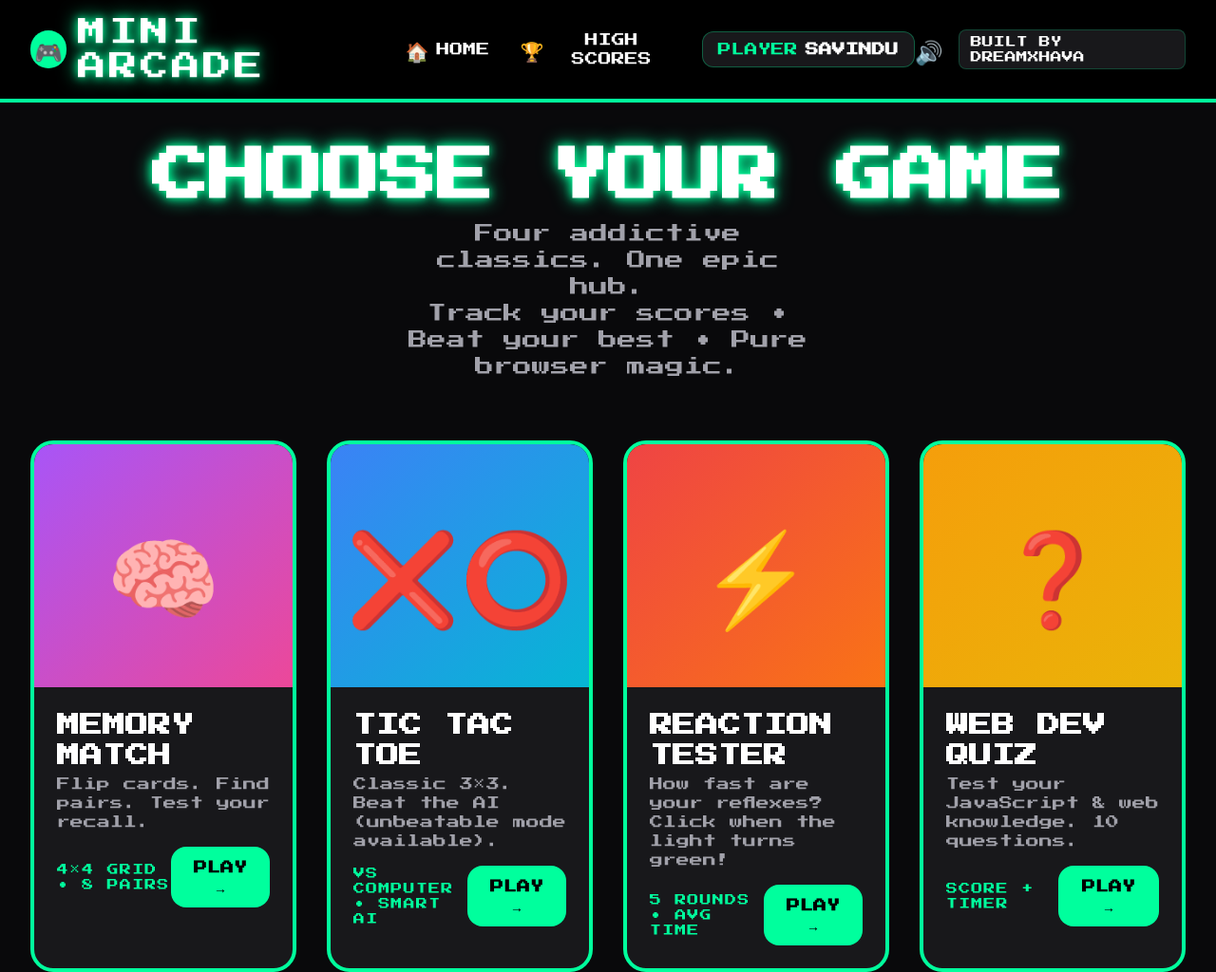
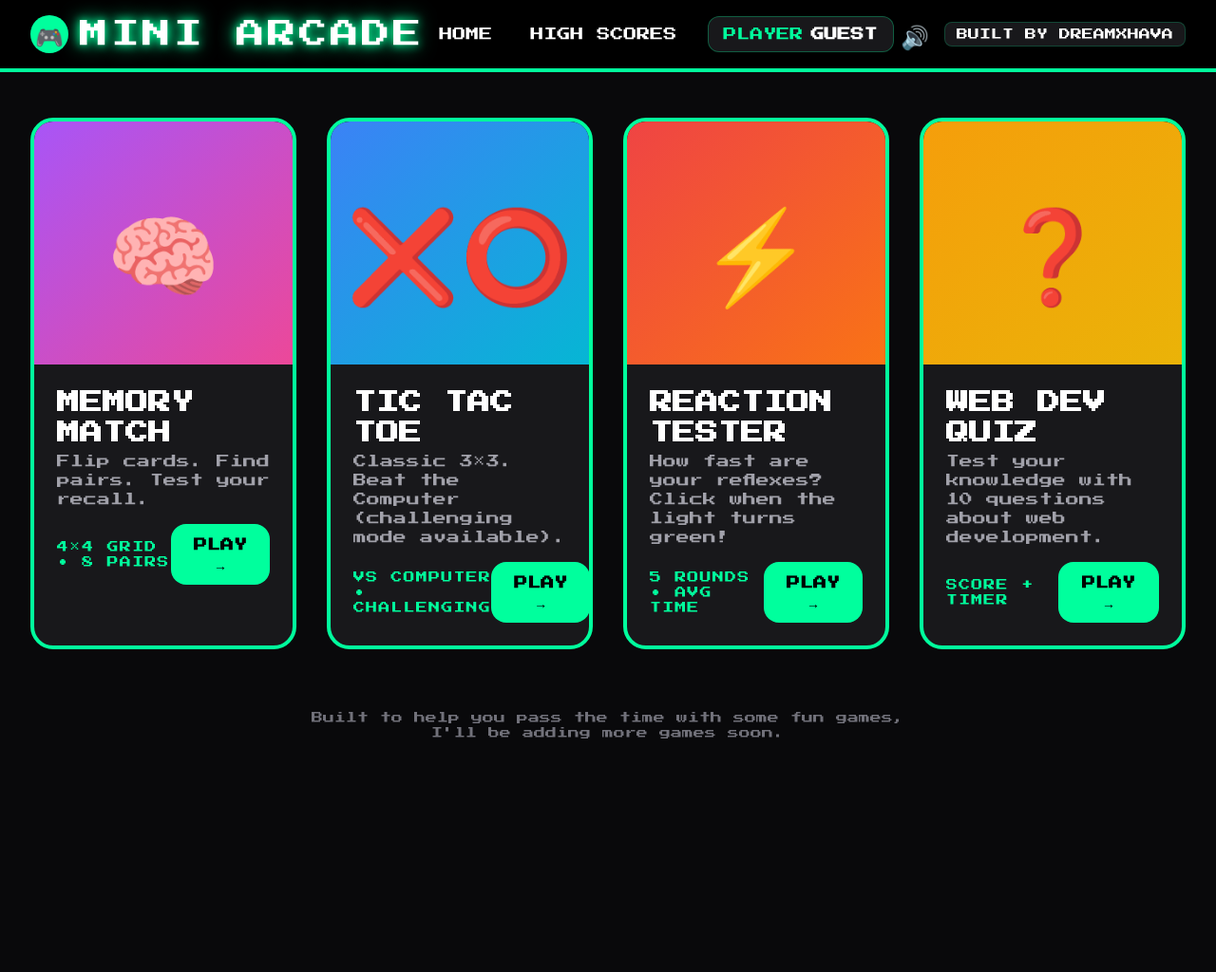
Before and after one commit to Savindudam/MINIGAMES, a plain HTML site: page index.html in a window 1280 px wide. Shown: the top 1024 px of the page at 95% size. After the commit the page ends 828 px from the top, so only its background shows below. Drawn offline with nearby package versions, Linux system fonts and the light colour scheme.

Commit message:
Update index.html

```diff
--- a/index.html
+++ b/index.html
@@ -3,7 +3,7 @@
 <head>
     <meta charset="UTF-8">
     <meta name="viewport" content="width=device-width, initial-scale=1.0">
-    <title>Mini Arcade • Play Now</title>
+    <title>Mini Arcade </title>
     <script src="https://cdn.tailwindcss.com"></script>
     <style>
         @import url('https://fonts.googleapis.com/css2?family=Press+Start+2P&display=swap');
@@ -81,12 +81,12 @@
         <div class="flex items-center gap-8 text-sm uppercase">
             <button onclick="showScreen('home')"
                     class="flex items-center gap-2 hover:text-[#00ff9d] transition-colors">
-                <span class="text-xl">🏠</span>
+                <span class="text-xl"></span>
                 HOME
             </button>
             <button onclick="showScores()"
                     class="flex items-center gap-2 hover:text-[#00ff9d] transition-colors">
-                <span class="text-xl">🏆</span>
+                <span class="text-xl"></span>
                 HIGH SCORES
             </button>
             <div class="flex items-center gap-2 bg-zinc-900 px-4 py-2 rounded-xl border border-[#00ff9d]/30">
@@ -106,13 +106,7 @@
 
     <!-- HOME SCREEN -->
     <div id="screen-home" class="max-w-7xl mx-auto px-8 py-12">
-        <div class="text-center mb-16">
-            <h2 class="text-6xl font-bold arcade-header mb-4">CHOOSE YOUR GAME</h2>
-            <p class="text-xl text-zinc-400 max-w-md mx-auto">
-                Four addictive classics. One epic hub.<br>
-                Track your scores • Beat your best • Pure browser magic.
-            </p>
-        </div>
+
 
         <!-- Game Grid -->
         <div class="grid grid-cols-1 md:grid-cols-2 lg:grid-cols-4 gap-8">
@@ -142,9 +136,9 @@
                 </div>
                 <div class="p-6">
                     <h3 class="text-2xl font-bold mb-1">TIC TAC TOE</h3>
-                    <p class="text-zinc-400 text-sm mb-4">Classic 3×3. Beat the AI (unbeatable mode available).</p>
+                    <p class="text-zinc-400 text-sm mb-4">Classic 3×3. Beat the Computer (challenging mode available).</p>
                     <div class="flex justify-between items-center">
-                        <span class="text-[#00ff9d] text-xs tracking-widest">VS COMPUTER • SMART AI</span>
+                        <span class="text-[#00ff9d] text-xs tracking-widest">VS COMPUTER • CHALLENGING</span>
                         <button class="bg-[#00ff9d] text-black px-6 py-3 rounded-2xl font-bold text-sm uppercase hover:bg-white transition">
                             PLAY →
                         </button>
@@ -178,7 +172,7 @@
                 </div>
                 <div class="p-6">
                     <h3 class="text-2xl font-bold mb-1">WEB DEV QUIZ</h3>
-                    <p class="text-zinc-400 text-sm mb-4">Test your JavaScript & web knowledge. 10 questions.</p>
+                    <p class="text-zinc-400 text-sm mb-4">Test your knowledge with 10 questions about web development.</p>
                     <div class="flex justify-between items-center">
                         <span class="text-[#00ff9d] text-xs tracking-widest">SCORE + TIMER</span>
                         <button class="bg-[#00ff9d] text-black px-6 py-3 rounded-2xl font-bold text-sm uppercase hover:bg-white transition">
@@ -190,8 +184,8 @@
         </div>
 
         <div class="text-center mt-16 text-zinc-500 text-xs">
-            Built for just to get away from your boring times ,<br>
-            I will soon add more games for this.
+            Built to help you pass the time with some fun games,<br>
+            I'll be adding more games soon.
         </div>
     </div>
 
@@ -463,7 +457,7 @@
             else if (game === 'quiz') initQuizGame()
         }
 
-        /* ====================== MEMORY MATCH ====================== */
+        //MEMORY MATCH
         let memoryCards = []
         let memoryFlipped = []
         let memoryMoves = 0
@@ -539,7 +533,6 @@
                 const [first, second] = memoryFlipped
 
                 if (first.emoji === second.emoji) {
-                    // Match!
                     memoryMatches++
                     document.getElementById('memory-matches').innerHTML = `${memoryMatches} / 8`
                     playSound('match')
@@ -647,7 +640,6 @@
             let moveIndex = -1
 
             if (tttIsAIHard) {
-                // Simple unbeatable logic (minimax lite)
                 moveIndex = getBestMove()
             } else {
                 // Random
@@ -661,8 +653,6 @@
         }
 
         function getBestMove() {
-            // Very basic unbeatable AI (blocks + wins)
-            // Full minimax would be longer but this is sufficient for demo
             for (let i = 0; i < 9; i++) {
                 if (!tttBoard[i]) {
                     tttBoard[i] = 'O'
@@ -721,7 +711,7 @@
             btn.textContent = tttIsAIHard ? 'HARD AI (UNBEATABLE)' : 'EASY AI'
         }
 
-        /* ====================== REACTION TIME ====================== */
+        //REACTION TIME
         let reactionTimes = []
         let reactionStartTime = 0
         let reactionTimeout = null
@@ -804,7 +794,7 @@
             playSound('win')
         }
 
-        /* ====================== QUIZ ====================== */
+        //QUIZ
         const quizQuestions = [
             {
                 q: "What does DOM stand for in web development?",
@@ -832,7 +822,7 @@
                 correct: 2
             },
             {
-                q: "localStorage is used for...",
+                q: "localStorage is used for ?",
                 a: ["Temporary session data", "Persistent client-side storage", "Server-side database", "API caching only"],
                 correct: 1
             },
@@ -842,7 +832,7 @@
                 correct: 2
             },
             {
-                q: "The 'this' keyword in JavaScript refers to...",
+                q: "The 'this' keyword in JavaScript refers to ?",
                 a: ["The global window always", "The object that called the function", "The previous variable", "A random value"],
                 correct: 1
             },
@@ -852,7 +842,7 @@
                 correct: 0
             },
             {
-                q: "Event delegation is useful because...",
+                q: "Event delegation is useful because ?",
                 a: ["It uses less memory", "It makes code faster", "It allows dynamic elements", "All of the above"],
                 correct: 3
             }
@@ -952,7 +942,7 @@
             playSound('win')
         }
 
-        /* ====================== SCORE MANAGEMENT ====================== */
+        //SCORE MANAGEMENT
         function updateCurrentScore(points) {
             document.getElementById('current-score').textContent = Math.floor(points)
         }
@@ -962,7 +952,7 @@
 
             const score = parseInt(document.getElementById('current-score').textContent) || 0
             if (score <= 0) {
-                alert("Play a bit more to earn a score worth saving! 🔥")
+                alert("Play a bit more to earn a score worth saving!")
                 return
             }
 
@@ -1030,9 +1020,9 @@
         // Start the entire arcade when page loads
         window.onload = function() {
             initTailwind()
-            console.log('%c🚀 Mini Arcade fully loaded! Ready to play.', 'color:#00ff9d; font-family:monospace')
+            console.log('%cMini Arcade', 'color:#00ff9d; font-family:monospace')
             // Preload player name if wanted (demo)
-            document.getElementById('player-name').textContent = 'SAVINDU'
+            document.getElementById('player-name').textContent = 'Guest'
         }
     </script>
 </body>
```
